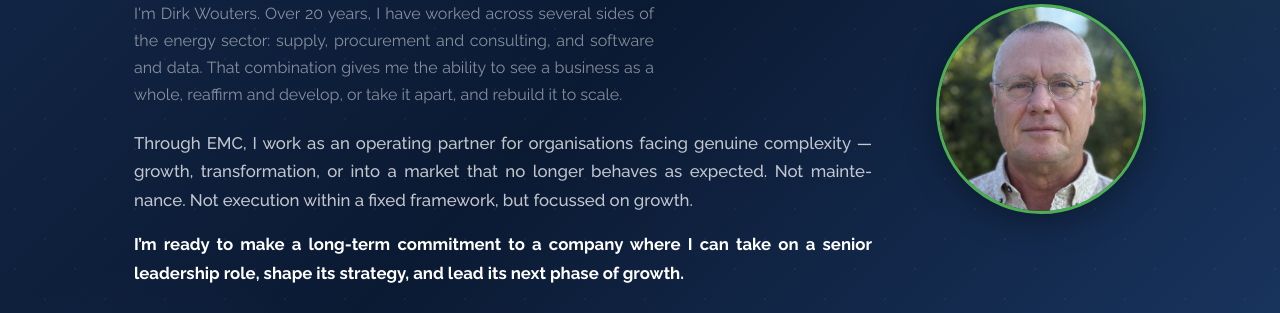
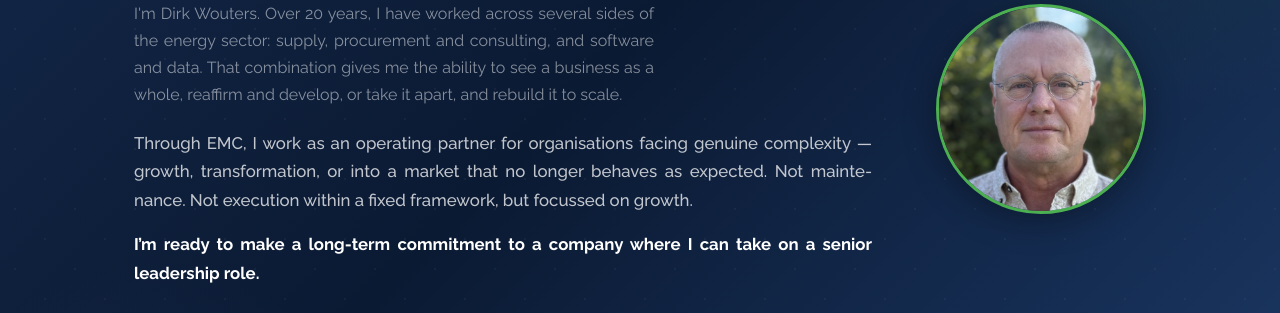
Before and after one commit to Dirk1104/web, a plain HTML site: page index.html in a window 1280 px wide. Shown: the part 286-599 px from the top of the page. Drawn offline with Linux system fonts and the light colour scheme.

Commit message:
Shorten hero senior-leadership statement
Co-Authored-By: Claude Opus 5.5 <noreply@anthropic.com>
Claude-Session: https://claude.ai/code/session_01YQZiib7UNnijR24s1qJ2kD

```diff
--- a/index.html
+++ b/index.html
@@ -48,7 +48,7 @@
                 <div class="hero-text">
                 <p class="hero-subtitle">I'm Dirk Wouters. Over 20 years, I have worked across several sides of the energy sector: supply, procurement and consulting, and software and data. That combination gives me the ability to see a business as a whole, reaffirm and develop, or take it apart, and rebuild it to scale.</p>
                 <p class="hero-lead">Through EMC, I work as an operating partner for organisations facing genuine complexity &mdash; growth, transformation, or into a market that no longer behaves as expected. Not maintenance. Not execution within a fixed framework, but focussed on growth.</p>
-                <p class="hero-lead"><strong>I&rsquo;m ready to make a long-term commitment to a company where I can take on a senior leadership role, shape its strategy, and lead its next phase of growth.</strong></p>
+                <p class="hero-lead"><strong>I&rsquo;m ready to make a long-term commitment to a company where I can take on a senior leadership role.</strong></p>
                 <div class="hero-stats">
                     <div class="stat">
                         <div class="stat-value"><span class="stat-number" data-target="25">0</span><span class="stat-plus">+</span></div>
```
